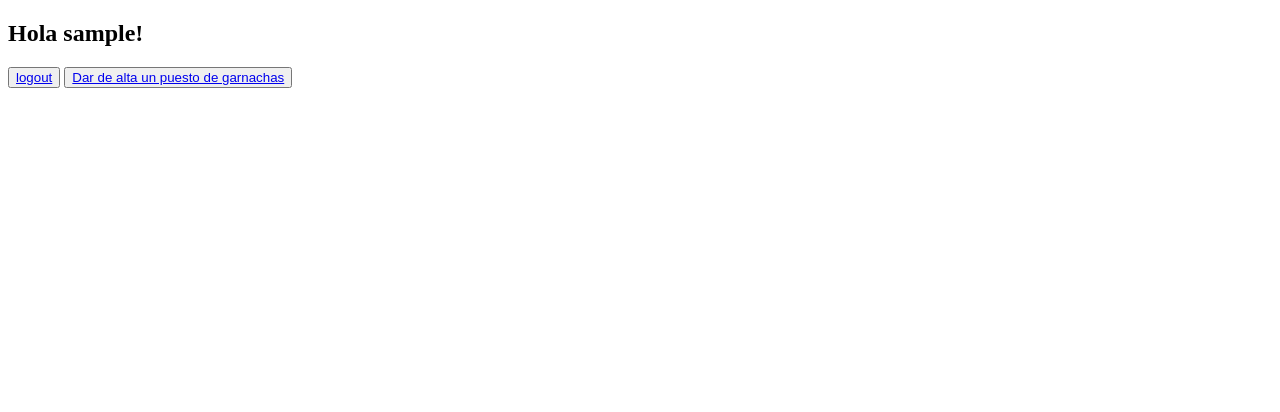
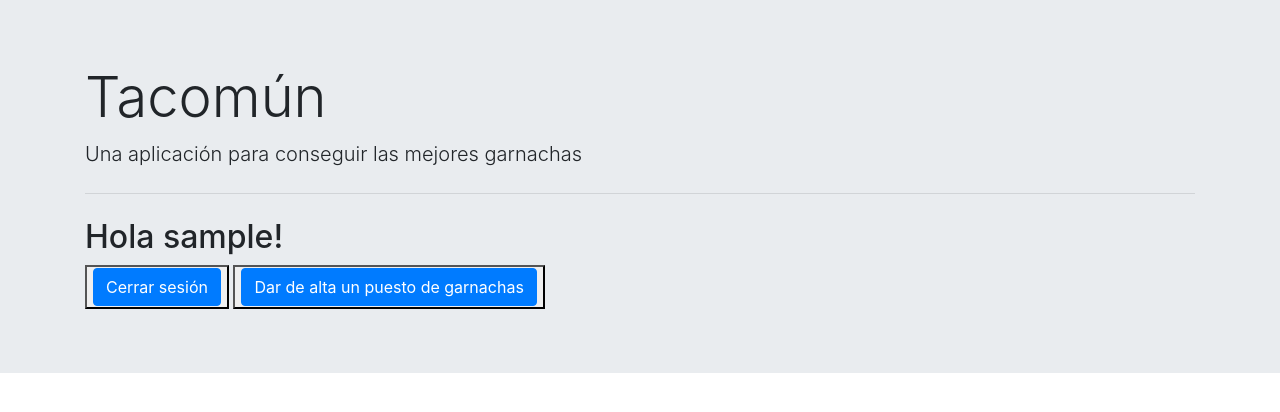
Before and after one commit to Acatziin/tacomun, a Django app: page / in a window 1280 px wide. Shown: the top 412 px of the page. Run offline with Django 3.2, Linux system fonts and the light colour scheme; the visitor is signed in with stand-in values (Sample User, id 1); data that the repository does not hold is empty; some libraries are stand-ins or nearby versions.

Commit message:
CRUD completo y un poco de CSS

```diff
--- a/accounts/templates/signup.html
+++ b/accounts/templates/signup.html
@@ -1,7 +1,7 @@
-<h2>Sign up</h2>
+<h2>Crear nuevo usuario</h2>
 
 <form method='post'>
     {%csrf_token %}
     {{ form.as_p}}
-    <button type = "submit">Sign up</button>
+    <button><a class="btn btn-primary" role="button" type = "submit">Crear</a></button>
 </form>
--- a/places/models.py
+++ b/places/models.py
@@ -35,7 +35,7 @@ class Place(models.Model):
     name = models.CharField(max_length=45, unique=True, null=False)
     state = models.CharField(max_length=45)
     city = models.CharField(max_length=45)
-    postal_code = models.IntegerField(null=False)
+    postal_code = models.PositiveIntegerField(null=False)
     categories = models.ManyToManyField(Category) #Creación de relación muchos a muchos simple
     evaluations = models.ManyToManyField(User, through='EvalPlace', related_name='evaluations') #Relación muchos a muchos a través de una tercer tabla
 
--- a/places/templates/base.html
+++ b/places/templates/base.html
@@ -4,11 +4,27 @@
     <meta charset="UTF-8">
     <meta name="viewport" content="width=device-width, initial-scale=1.0">
     <meta http-equiv="X-UA-Compatible" content="ie=edge">
+    <link rel="stylesheet" href="https://stackpath.bootstrapcdn.com/bootstrap/4.1.3/css/bootstrap.min.css" integrity="sha384-MCw98/SFnGE8fJT3GXwEOngsV7Zt27NXFoaoApmYm81iuXoPkFOJwJ8ERdknLPMO" crossorigin="anonymous">
+
     <title>{% block title %} Tacomun {%endblock%}</title>
 </head>
 <body>
-    {% block content %}
+    <div class="jumbotron jumbotron-fluid">
+        <div class="container">
+            <h1 class="display-4">Tacomún</h1>
+            <p class="lead">Una aplicación para conseguir las mejores garnachas</p>
+            <hr class="my-4">
 
-    {%endblock%}
+            {% block content %}
+
+            {%endblock%}
+
+        </div>
+    </div>
 </body>
+
+<script src="https://code.jquery.com/jquery-3.3.1.slim.min.js" integrity="sha384-q8i/X+965DzO0rT7abK41JStQIAqVgRVzpbzo5smXKp4YfRvH+8abtTE1Pi6jizo" crossorigin="anonymous"></script>
+<script src="https://cdnjs.cloudflare.com/ajax/libs/popper.js/1.14.3/umd/popper.min.js" integrity="sha384-ZMP7rVo3mIykV+2+9J3UJ46jBk0WLaUAdn689aCwoqbBJiSnjAK/l8WvCWPIPm49" crossorigin="anonymous"></script>
+<script src="https://stackpath.bootstrapcdn.com/bootstrap/4.1.3/js/bootstrap.min.js" integrity="sha384-ChfqqxuZUCnJSK3+MXmPNIyE6ZbWh2IMqE241rYiqJxyMiZ6OW/JmZQ5stwEULTy" crossorigin="anonymous"></script>
+
 </html>
--- a/places/templates/create_place.html
+++ b/places/templates/create_place.html
@@ -11,8 +11,8 @@
 <form method="POST">
     {%csrf_token %}
     {{ form.as_p}}
-    <button type = "submit">dar de alta</button>
+    <button class="btn btn-primary" type = "submit">dar de alta</button>
 
 </form>
 
-<button href="{% url 'index' %}">Inicio</button>
+<button><a class="btn btn-primary" role="button" href="{% url 'index' %}">Inicio</a></button>
--- a/places/templates/detail.html
+++ b/places/templates/detail.html
@@ -3,7 +3,8 @@
 {% block title %} Hola {% endblock %}
 
 {% block content %}
-    <p>{{ place.name}}</p>
+    <p></p>
+    <h3>{{ place.name}}</h3>
 
     <p>{{ place.state }}</p>
     <p>{{ place.city }}</p>
--- a/places/templates/edit_place.html
+++ b/places/templates/edit_place.html
@@ -11,8 +11,8 @@
 <form method="POST">
     {%csrf_token %}
     {{ form.as_p}}
-    <button type = "submit">Actualizar</button>
+    <button class="btn btn-primary" type = "submit">Actualizar</button>
 
 </form>
 
-<button href="{% url 'home' %}">Inicio</button>
+<button><a class="btn btn-primary" role="button" href="{% url 'index' %}">Inicio</a></button>
--- a/places/templates/home.html
+++ b/places/templates/home.html
@@ -1,22 +1,28 @@
 {% extends 'base.html' %}
 
-{% block title %} Home {% endblock %}
+{% block title %}
+Inicio
+{% endblock %}
 
 {% block content %}
     {% if user.is_authenticated %}
         <h2>Hola {{user.username }}!</h2>
-        <button><a href="{% url 'logout' %}">logout</a></button>
-        <button><a href="place/create/">Dar de alta un puesto de garnachas</a></button>
+        <button><a class="btn btn-primary" href="{% url 'logout' %}" role="button">Cerrar sesión</a></button>
+        <button><a class="btn btn-primary" href="place/create/" role="button">Dar de alta un puesto de garnachas</a></button>
+        <br>
         {% if places%}
             {% for place in places %}
+                <br>
                 <ul>
                     <li>{{place.name}} en {{place.city}}</li>
-                    <button><a href="place/detail/{{place.id}}">detalles</a></button>
+                    <button><a class="btn btn-primary btn-sm" href="place/detail/{{place.id}}" role="button">detalles</a></button>
                 </ul>
             {% endfor %}
         {% endif %}
     {% else %}
-        <p>No has iniciado sesión</p>
-        <a href="{% url 'login' %}">login</a>
+        <h2>Aún no has iniciado sesión</h2>
+        <button><a class="btn btn-primary" href="{% url 'login' %}" role="button">Iniciar sesión</a></button>
+        <p> </p>
+        <button><a class="btn btn-primary" href="{% url 'signup' %}" role="button">Registrar nuevo usuario</a></button>
     {% endif %}
 {% endblock %}
--- a/places/views.py
+++ b/places/views.py
@@ -37,7 +37,7 @@ def create_place(request):
         return redirect('login')
 
 def edit_place(request, place_id):
-    place = Place.objects.get(id=place_id)
+    place = place.objects.get(id=place_id)
     if request.user.is_authenticated:
         if request.method == 'POST':
             form = PlaceForm(request.POST, instance=place)
@@ -53,16 +53,9 @@ def edit_place(request, place_id):
 
 
 def delete_place(request, place_id):
-    place = Place.objects.get(id=place_id)
+    place = place.objects.get(id=place_id)
     if request.user.is_authenticated:
-        if request.method == 'POST':
-            form = PlaceForm(request.POST, instance=place)
-            if form.is_valid():
-                place = form.save(commit = False)
-                place.save()
-                return redirect('index')
-        else:
-            form = PlaceForm(instance=place)
-        return render(request, 'edit_place.html', {'form':form})
+        place.delete()
+        return render(request, 'delete_place.html')
     else:
         return redirect('login')
--- a/tacomun/settings.py
+++ b/tacomun/settings.py
@@ -39,7 +39,10 @@ INSTALLED_APPS = [
     'django.contrib.sessions',
     'django.contrib.messages',
     'django.contrib.staticfiles',
+    'crispy_forms'
 ]
+
+CRISPY_TEMPLATE_PACK = 'bootstrap4'
 
 MIDDLEWARE = [
     'django.middleware.security.SecurityMiddleware',
```
Also changed, not shown: places/templates/delete_place.html (added, +15 -0 lines), places/templates/delete.html (deleted).
